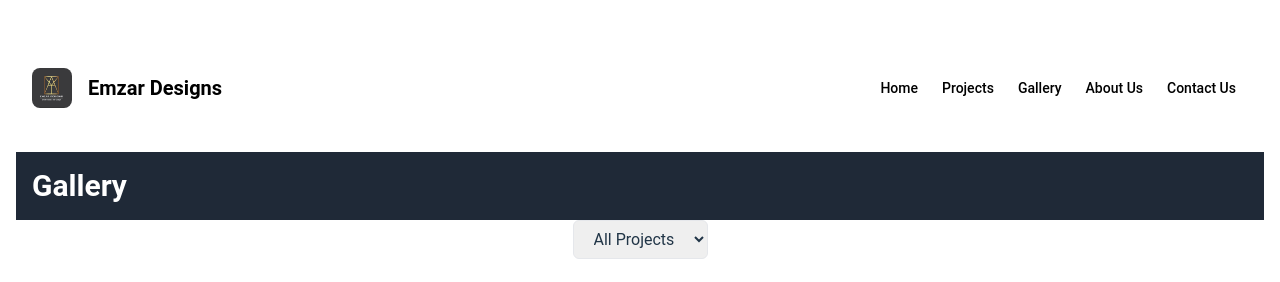
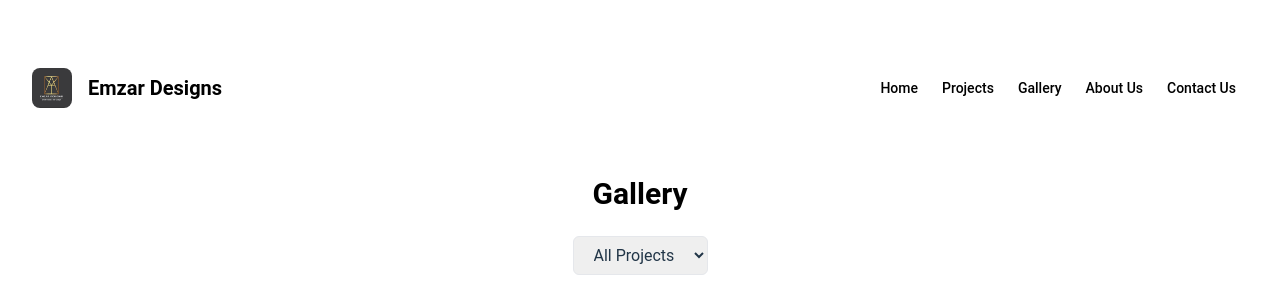
Before and after one commit to SlenderShield/EmzarDesign, a React (Vite) app: page /gallery in a window 1280 px wide. Shown: the top 282 px of the page. Built offline with nearby package versions, Linux system fonts and the light colour scheme.

Commit message:
update head

```diff
--- a/src/components/Head.jsx
+++ b/src/components/Head.jsx
@@ -2,9 +2,9 @@ import React from "react";
 
 const Head = ({ pageTitle }) => {
   return (
-    <div className="bg-gray-800 text-white py-4">
-      <div className="container mx-auto px-4">
-        <h1 className="text-3xl font-bold">{pageTitle}</h1>
+    <div className="bg-white text-black m-1 rounded-md ">
+      <div className="container mx-auto p-5">
+        <h1 className="text-3xl font-bold text-center">{pageTitle}</h1>
       </div>
     </div>
   );
```
